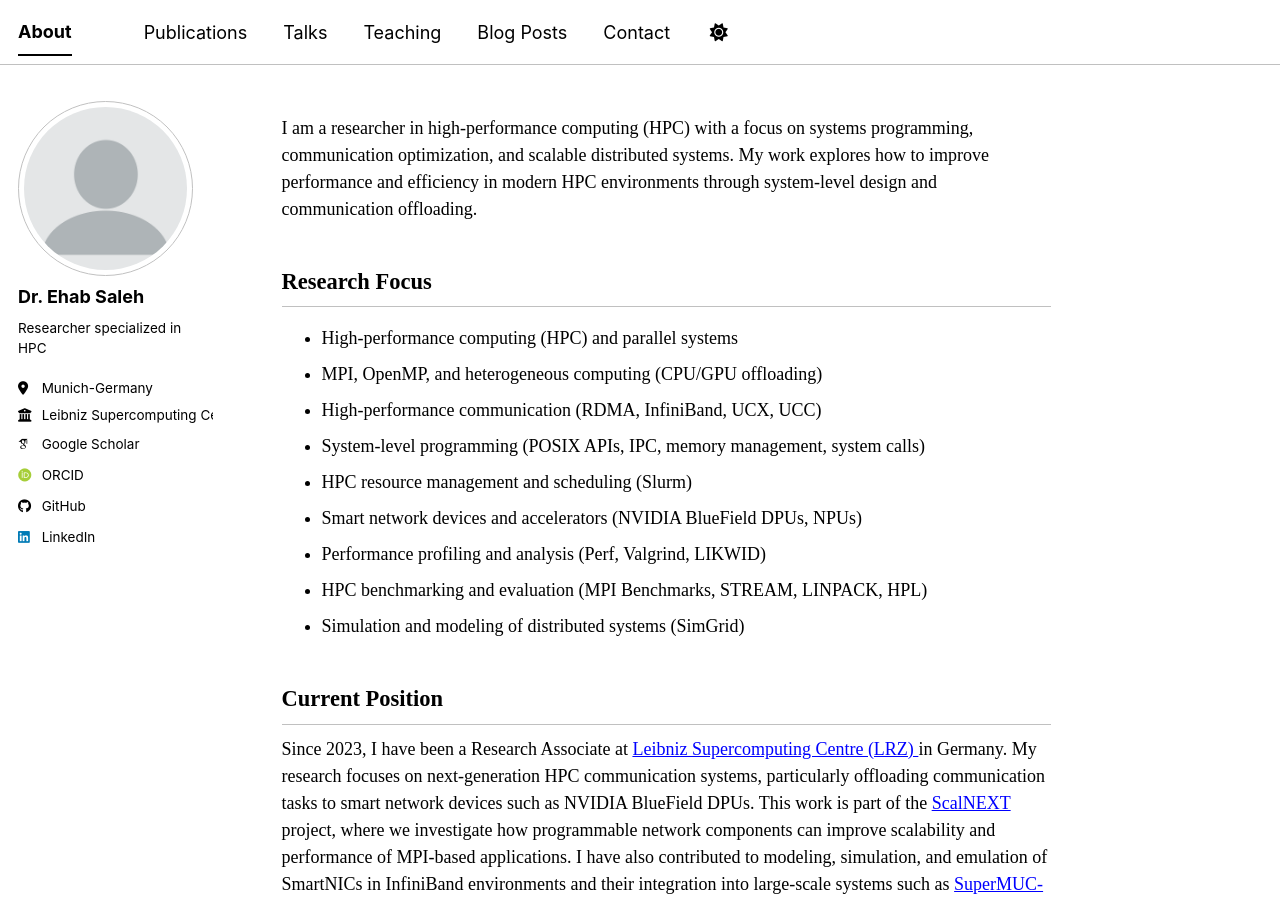
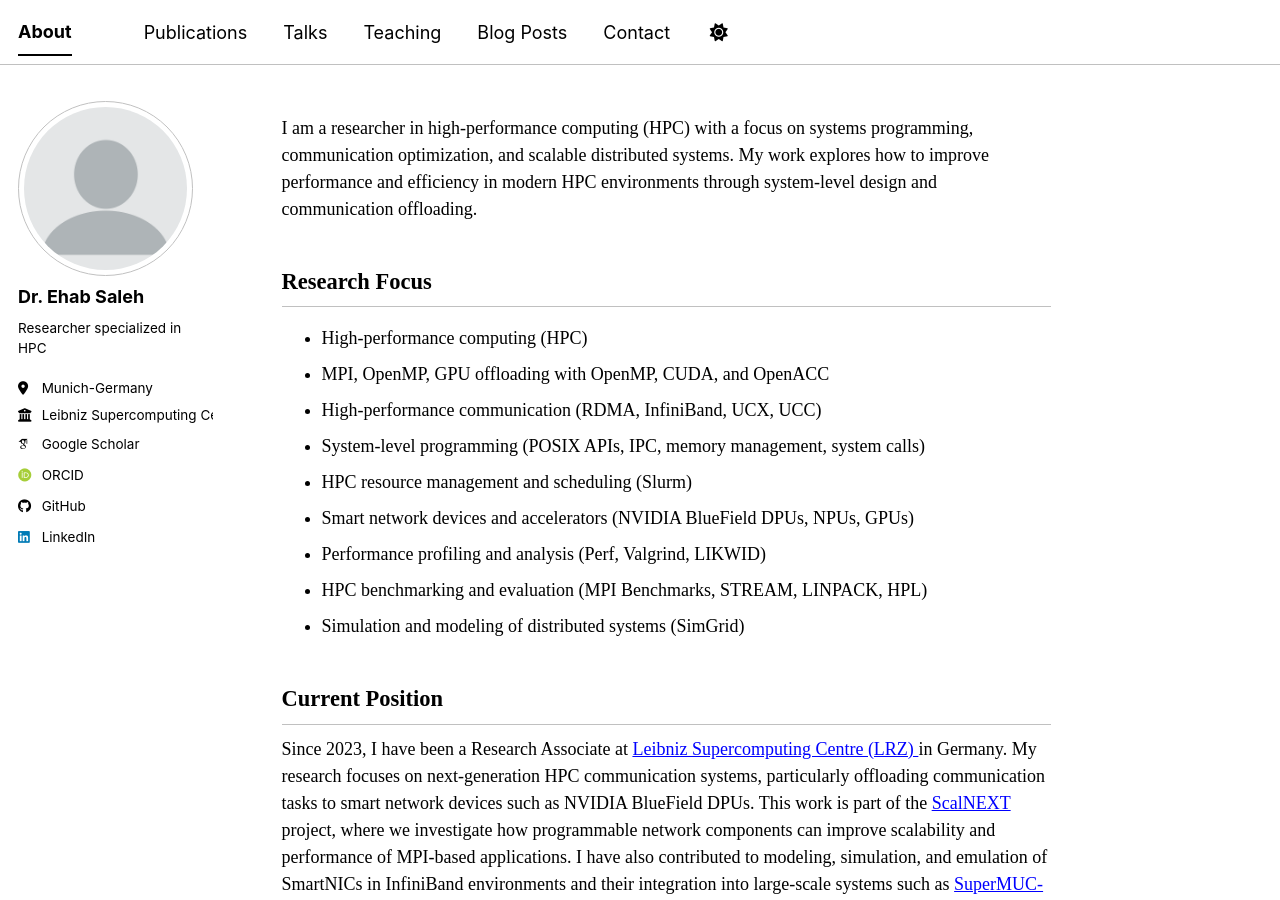
Before and after one commit to ehabosaleh/ehabosaleh.github.io, a Jekyll site: the page built from _pages/about.md, in a window 1280 px wide and 900 px high. Built offline with Jekyll 4.4.1, drawn with Linux system fonts in a browser that asks for light colours; some web fonts are replaced; a script bundle is joined from its source files by our own code; library files that are not in the unit come from our copies.

Commit message:
Revise research focus and update technology mentions
Updated research focus areas to include GPU offloading with OpenMP, CUDA, and OpenACC. Enhanced details on smart network devices and accelerators.

```diff
--- a/_pages/about.md
+++ b/_pages/about.md
@@ -9,12 +9,12 @@ redirect_from:
 I am a researcher in high-performance computing (HPC) with a focus on systems programming, communication optimization, and scalable distributed systems. My work explores how to improve performance and efficiency in modern HPC environments through system-level design and communication offloading.
 
 ## Research Focus
-- High-performance computing (HPC) and parallel systems
-- MPI, OpenMP, and heterogeneous computing (CPU/GPU offloading)
+- High-performance computing (HPC)
+- MPI, OpenMP, GPU offloading with OpenMP, CUDA, and OpenACC
 - High-performance communication (RDMA, InfiniBand, UCX, UCC)
 - System-level programming (POSIX APIs, IPC, memory management, system calls)
 - HPC resource management and scheduling (Slurm)
-- Smart network devices and accelerators (NVIDIA BlueField DPUs, NPUs)
+- Smart network devices and accelerators (NVIDIA BlueField DPUs, NPUs, GPUs)
 - Performance profiling and analysis (Perf, Valgrind, LIKWID)
 - HPC benchmarking and evaluation (MPI Benchmarks, STREAM, LINPACK, HPL)
 - Simulation and modeling of distributed systems (SimGrid)
```
